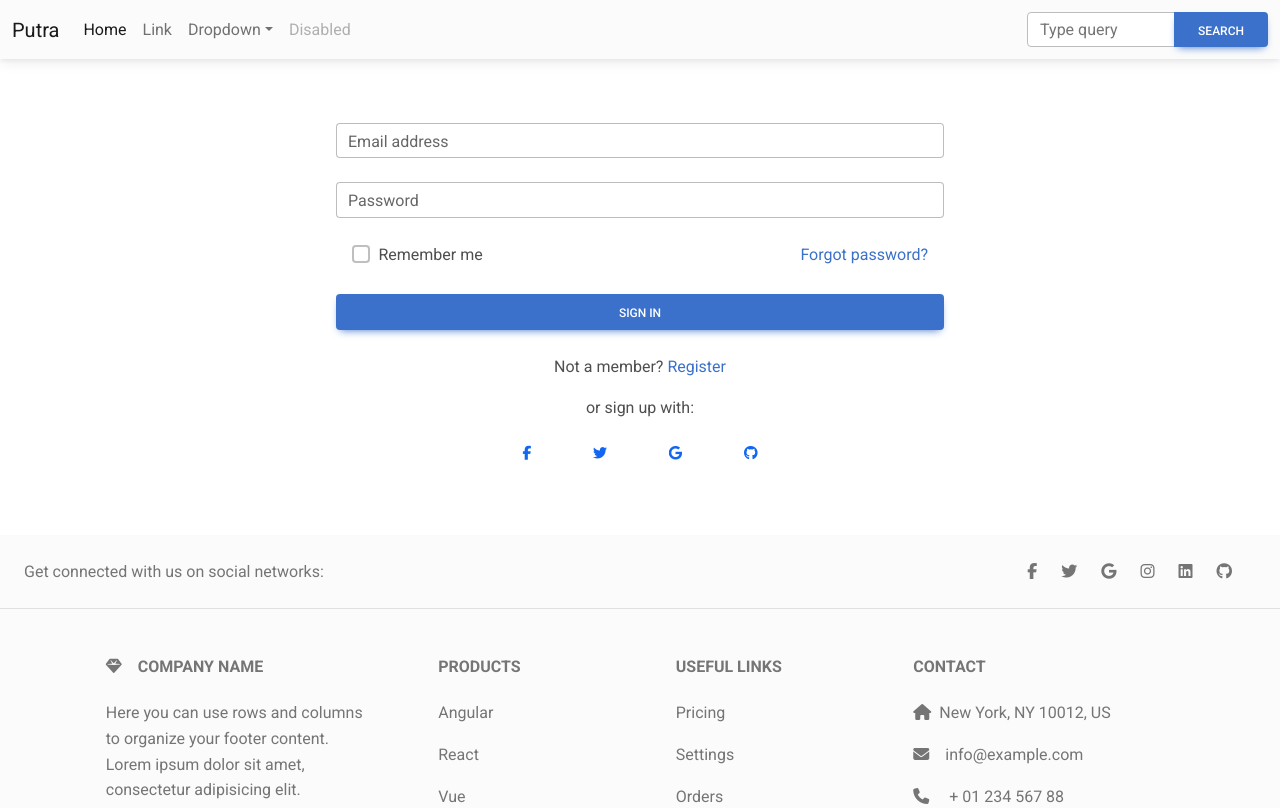
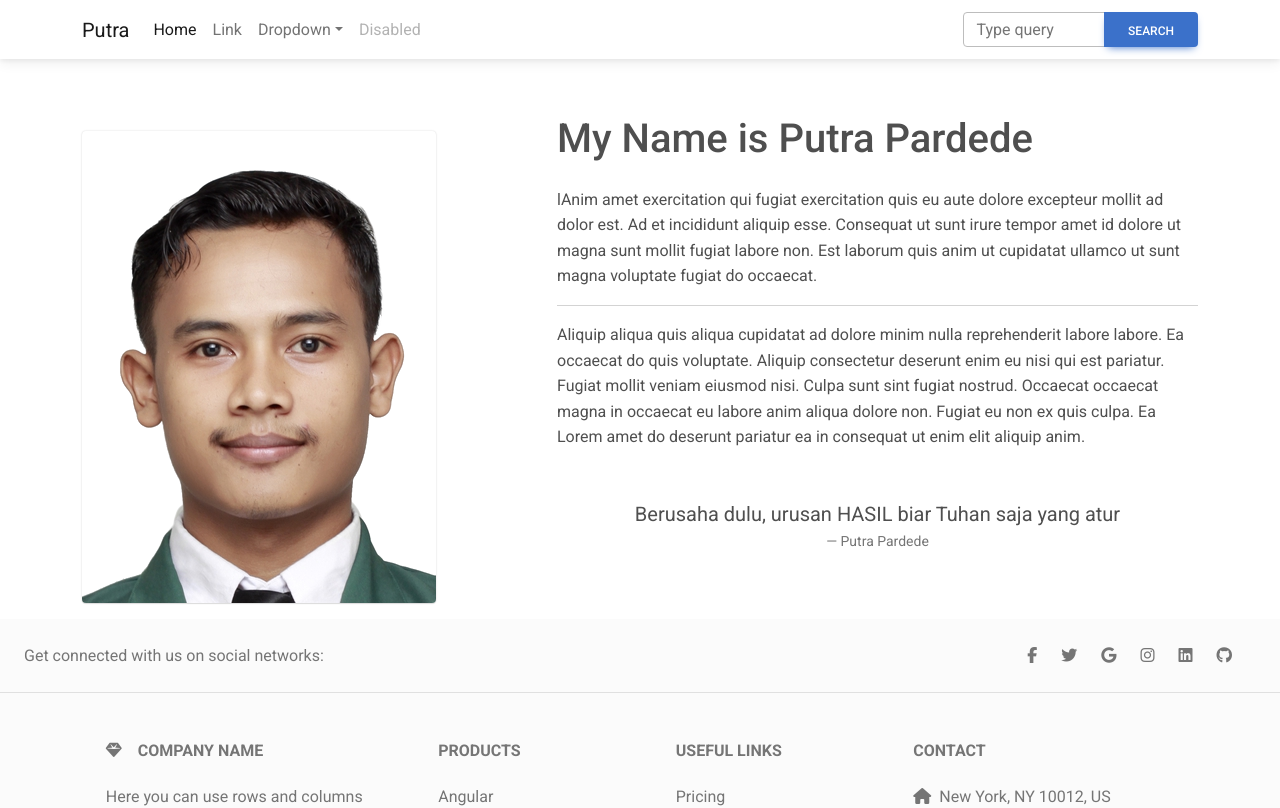
Before and after one commit to pardedeputra27/mdb-react, a React (Create React App) app: page / in a window 1280 px wide. Shown: the top 808 px of the page. Built offline with nearby package versions, Linux system fonts and the light colour scheme.

Commit message:
testing MDB

```diff
--- a/src/App.js
+++ b/src/App.js
@@ -1,13 +1,19 @@
+import React from "react";
+
 import Navbar from "./components/Navbar";
-import LoginPage  from "./components/LoginPage";
-import Footer from "./components/Footer";
+// import LoginPage  from "./components/LoginPage";
+ import Footer from "./components/Footer";
+import GridExamplesPage from "./components/Grid";
 function App() {
   return (
-    <div>
+    <React.Fragment>
         <Navbar />
-        <LoginPage />
+        <main className="mt-5">
+            <GridExamplesPage />
+        </main>
+        {/* <LoginPage /> */}
         <Footer/>
-    </div>
+    </React.Fragment>
   );
 }
 
--- a/src/components/Footer.js
+++ b/src/components/Footer.js
@@ -10,22 +10,22 @@ export default function Footer() {
         </div>
 
         <div>
-          <a href='' className='me-4 text-reset'>
+          <a href='#!' className='me-4 text-reset'>
             <MDBIcon fab icon="facebook-f" />
           </a>
-          <a href='' className='me-4 text-reset'>
+          <a href='#!' className='me-4 text-reset'>
             <MDBIcon fab icon="twitter" />
           </a>
-          <a href='' className='me-4 text-reset'>
+          <a href='#!' className='me-4 text-reset'>
             <MDBIcon fab icon="google" />
           </a>
-          <a href='' className='me-4 text-reset'>
+          <a href='#!' className='me-4 text-reset'>
             <MDBIcon fab icon="instagram" />
           </a>
-          <a href='' className='me-4 text-reset'>
+          <a href='#!' className='me-4 text-reset'>
             <MDBIcon fab icon="linkedin" />
           </a>
-          <a href='' className='me-4 text-reset'>
+          <a href='#!' className='me-4 text-reset'>
             <MDBIcon fab icon="github" />
           </a>
         </div>
--- /dev/null
+++ b/src/components/Grid.js
@@ -0,0 +1,21 @@
+import React from "react";
+import { MDBContainer, MDBRow, MDBCol } from "mdb-react-ui-kit";
+import HoverPage from "./Hover";
+import MyProfile from "./profile/MyProfile";
+
+const GridExamplesPage = () => {
+  return (
+    <MDBContainer className="mb-3">
+      <MDBRow>
+        <MDBCol md={5}>
+          <HoverPage />
+        </MDBCol>
+        <MDBCol md={7}>
+            <MyProfile />
+        </MDBCol>
+      </MDBRow>
+    </MDBContainer>
+  );
+}
+
+export default GridExamplesPage;
--- /dev/null
+++ b/src/components/Hover.js
@@ -0,0 +1,20 @@
+import React from 'react';
+import { MDBRipple } from 'mdb-react-ui-kit';
+import myFoto from '../myFoto.png';
+
+ function HoverPage() {
+  return (
+    <MDBRipple
+      className='bg-image hover-overlay shadow-1-strong rounded mt-4'
+      rippleTag='div'
+      rippleColor='light'
+    >
+      <img src={myFoto}  alt = "MyFoto"/>
+      <a href='#!'>
+        <div className='mask' style={{ backgroundColor: 'rgba(251, 251, 251, 0.2)' }}></div>
+      </a>
+    </MDBRipple>
+  );
+}
+
+export default HoverPage
--- a/src/components/Navbar.js
+++ b/src/components/Navbar.js
@@ -20,8 +20,8 @@ const Navbar = () => {
   const [showBasic, setShowBasic] = useState(false);
 
   return (
-    <MDBNavbar expand='lg' light bgColor='light'>
-      <MDBContainer fluid>
+    <MDBNavbar expand='lg' light bgColor='white'>
+      <MDBContainer fluid ={false}>
         <MDBNavbarBrand href='#'>Putra</MDBNavbarBrand>
 
         <MDBNavbarToggler
--- /dev/null
+++ b/src/components/profile/MyProfile.js
@@ -0,0 +1,40 @@
+import React from 'react';
+import { MDBTypography } from 'mdb-react-ui-kit';
+
+function MyProfile() {
+  return (
+    <div className='mt-2'>
+      <h1>My Name is Putra Pardede</h1>
+      <p className='mt-4'>
+        lAnim amet exercitation qui fugiat exercitation quis eu aute dolore
+        excepteur mollit ad dolor est. Ad et incididunt aliquip esse. Consequat
+        ut sunt irure tempor amet id dolore ut magna sunt mollit fugiat labore
+        non. Est laborum quis anim ut cupidatat ullamco ut sunt magna voluptate
+        fugiat do occaecat.
+      </p>
+      <hr />
+      <p>
+        Aliquip aliqua quis aliqua cupidatat ad dolore minim nulla reprehenderit
+        labore labore. Ea occaecat do quis voluptate. Aliquip consectetur
+        deserunt enim eu nisi qui est pariatur. Fugiat mollit veniam eiusmod
+        nisi. Culpa sunt sint fugiat nostrud. Occaecat occaecat magna in
+        occaecat eu labore anim aliqua dolore non. Fugiat eu non ex quis culpa.
+        Ea Lorem amet do deserunt pariatur ea in consequat ut enim elit aliquip
+        anim.
+      </p>
+
+      <figure className="text-center mb-0 mt-5">
+        <MDBTypography blockquote>
+          <p>
+            Berusaha dulu, urusan HASIL biar Tuhan saja yang atur
+          </p>
+        </MDBTypography>
+        <figcaption className="blockquote-footer mb-0">
+            Putra Pardede
+        </figcaption>
+      </figure>
+    </div>
+  );
+}
+
+export default MyProfile;
```
Also changed, not shown: src/myFoto.png (added).
